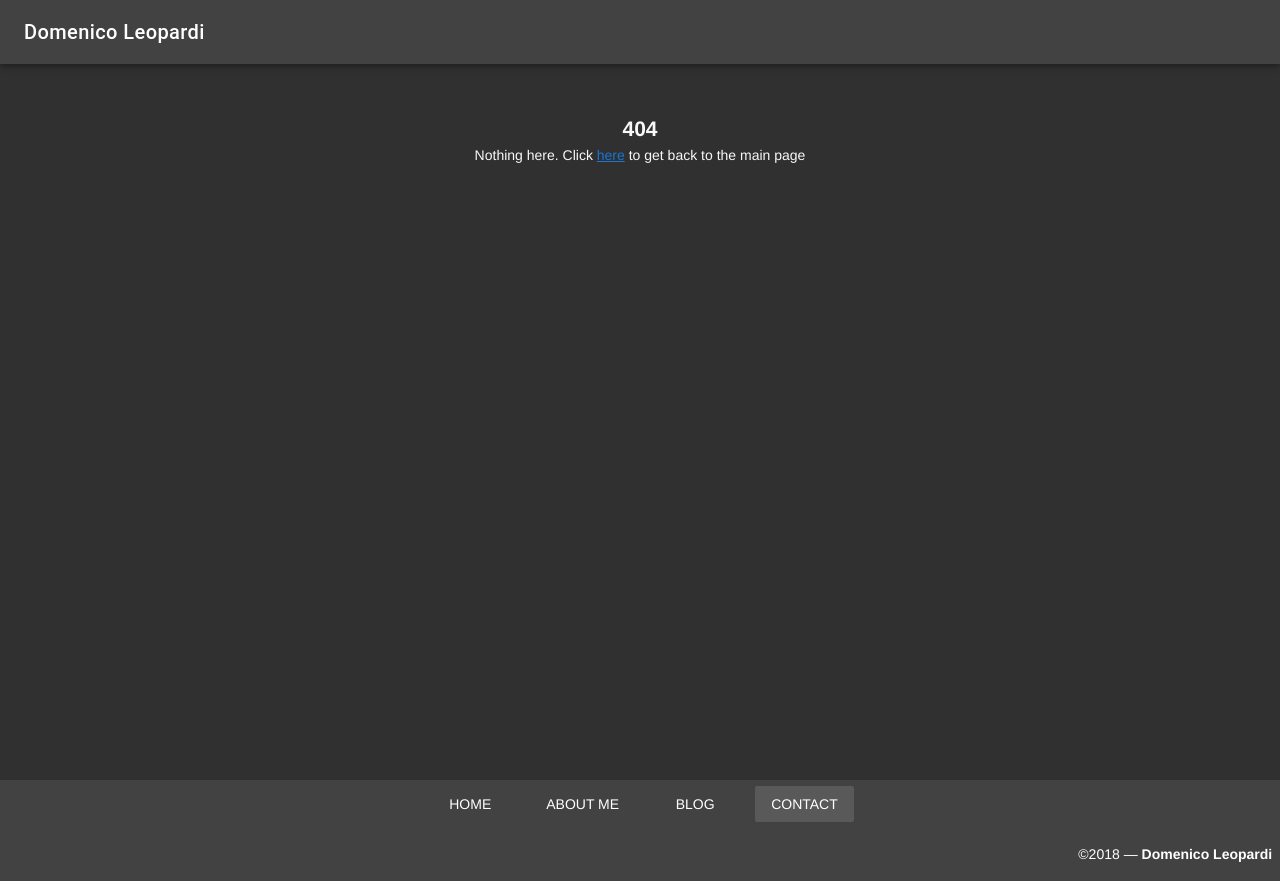
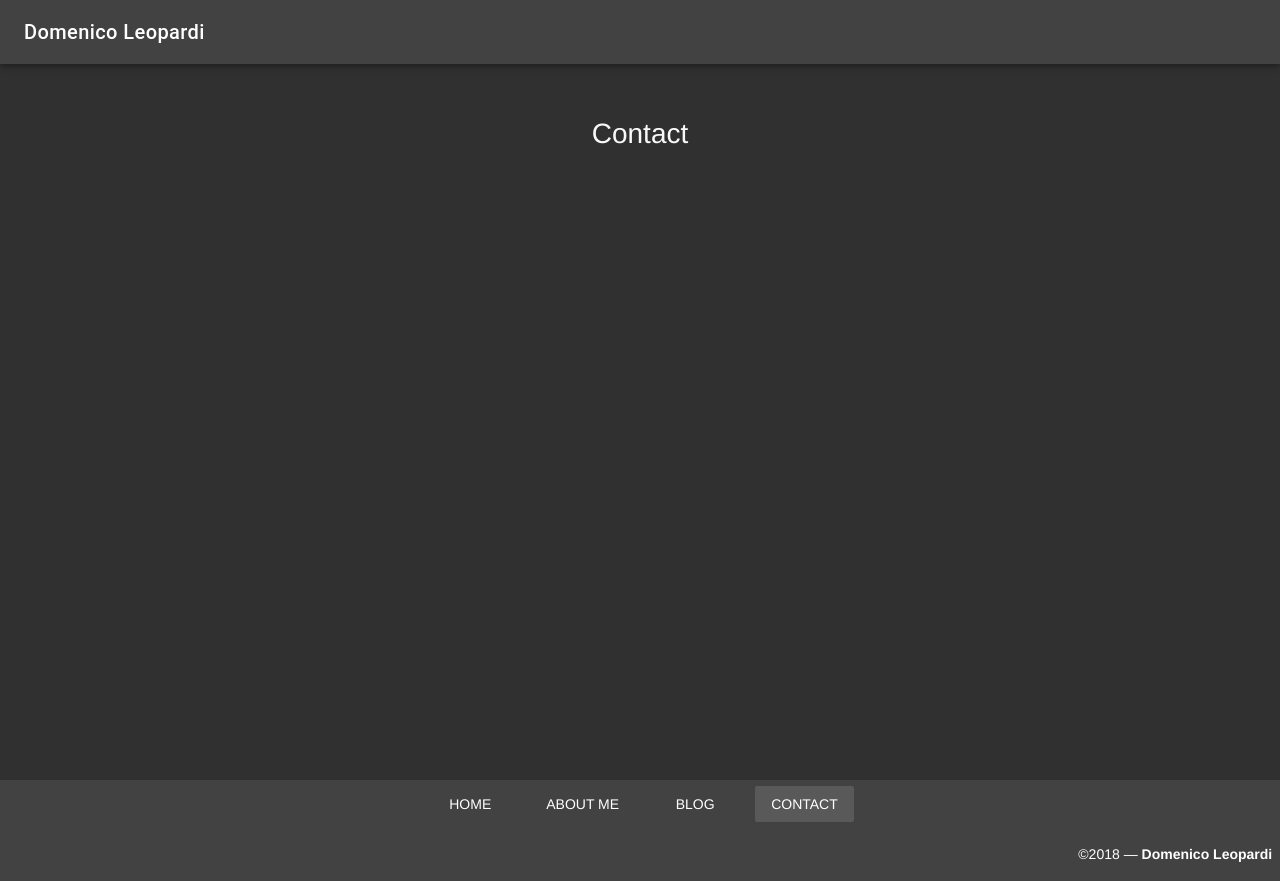
Before and after one commit to domleo/domleo.github.io, a Vue app: page /#/contact in a window 1280 px wide. Before the commit this address had no page. Built offline with nearby package versions, Linux system fonts and the light colour scheme.

Commit message:
Added the AboutMe and Contact components

```diff
--- /dev/null
+++ b/src/components/AboutMe.vue
@@ -0,0 +1,24 @@
+<template>
+    <div class="aboutme">
+        <v-container>
+            <h1>About Me</h1>
+        </v-container>
+    </div>
+</template>
+
+<script>
+export default {
+  name: 'AboutMe'
+}
+</script>
+
+<style scoped>
+.container {
+  text-align: center;
+  margin-top: 25px;
+ }
+h1, h2 {
+  font-weight: normal;
+  color: #f8f8f8;
+}
+</style>
--- /dev/null
+++ b/src/components/Contact.vue
@@ -0,0 +1,24 @@
+<template>
+    <div class="homepage">
+        <v-container>
+            <h1>Contact</h1>
+        </v-container>
+    </div>
+</template>
+
+<script>
+export default {
+  name: 'Contact'
+}
+</script>
+
+<style scoped>
+.container {
+  text-align: center;
+  margin-top: 25px;
+ }
+h1, h2 {
+  font-weight: normal;
+  color: #f8f8f8;
+}
+</style>
--- a/src/router/index.js
+++ b/src/router/index.js
@@ -3,6 +3,8 @@ import Router from 'vue-router'
 import HomePage from '@/components/HomePage'
 import Blog from '@/components/blog/Blog'
 import FourZeroFour from '@/components/FourZeroFour'
+import Contact from '@/components/Contact'
+import AboutMe from '@/components/AboutMe'
 
 Vue.use(Router)
 
@@ -14,7 +16,7 @@ export default new Router({
       component: HomePage
     },
     {
-      path: '/Blog',
+      path: '/blog',
       name: 'Blog',
       component: Blog
     },
@@ -22,6 +24,16 @@ export default new Router({
       path: '*',
       name: 'FourZeroFour',
       component: FourZeroFour
+    },
+    {
+      path: '/aboutme',
+      name: 'About Me',
+      component: AboutMe
+    },
+    {
+      path: '/contact',
+      name: 'Contact',
+      component: Contact
     }
   ]
 })
```
